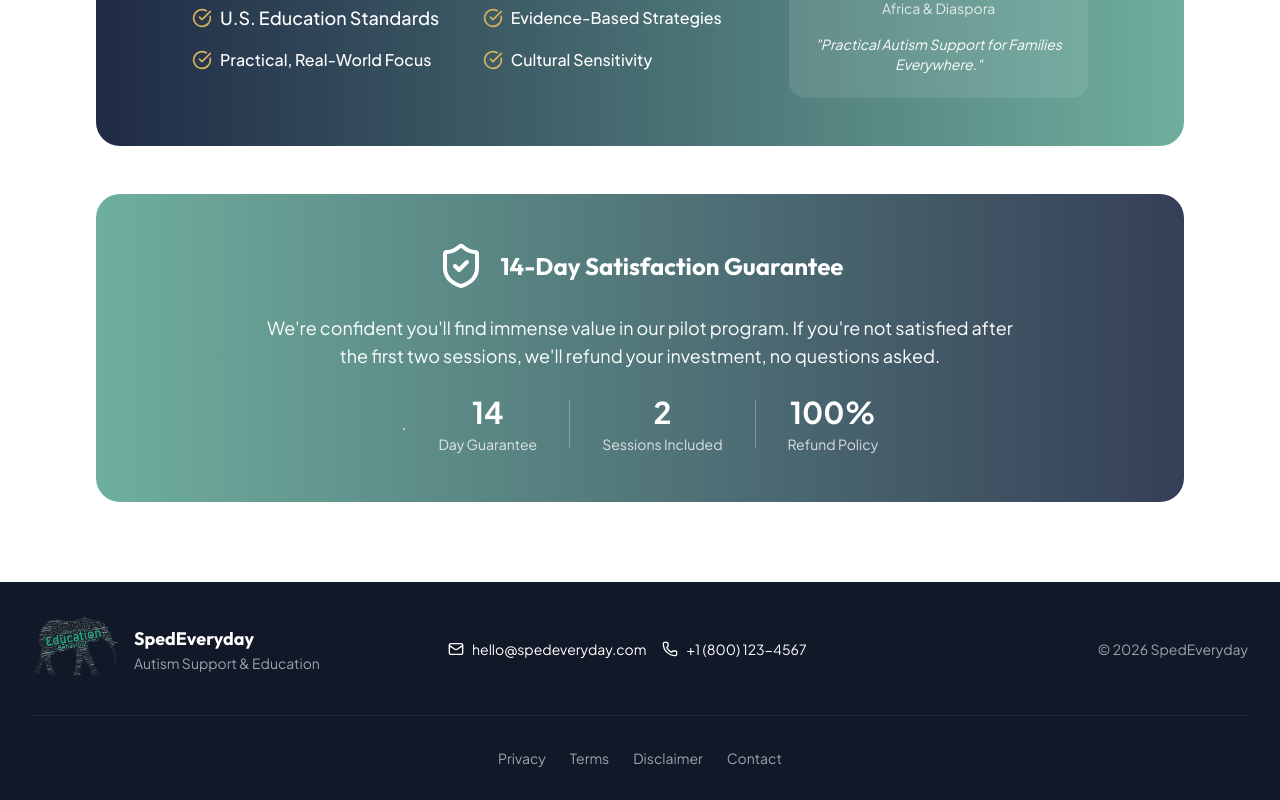
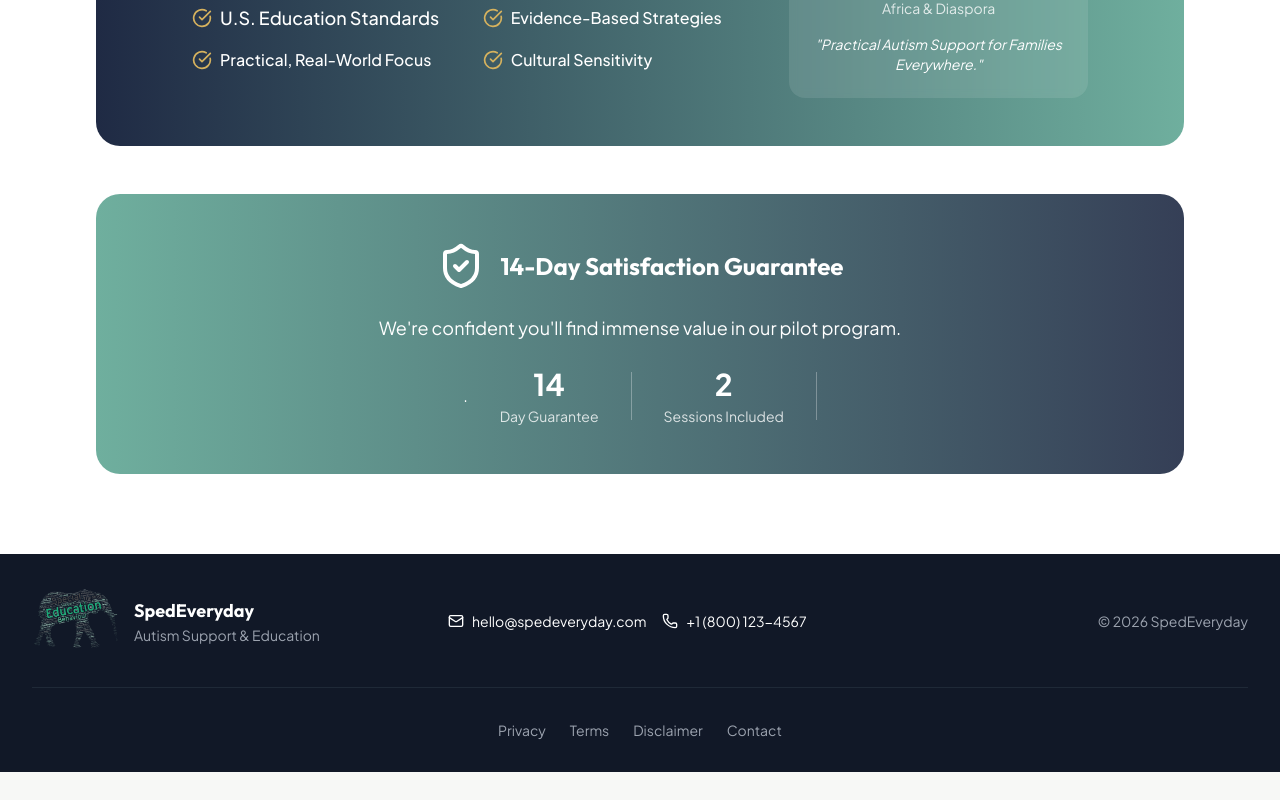
Before and after one commit to Justmide/Autism-Website, a React (Vite) app: page /programs in a window 1280 px wide. Shown: the part 2694-3494 px from the top of the page. After the commit the page ends 3466 px from the top, so only its background shows below. Built offline with nearby package versions, Linux system fonts and the light colour scheme; the HTML template or start-up script is replaced by a standard one; a web font is replaced by a local one.

Commit message:
Remove refund policy details from Programs page
Removed refund policy information from the Programs page.

```diff
--- a/src/pages/Programs.jsx
+++ b/src/pages/Programs.jsx
@@ -360,7 +360,7 @@ const Programs = () => {
               <h3 className="lg:text-2xl text-lg font-bold">14-Day Satisfaction Guarantee</h3>
             </div>
             <p className="lg:text-lg text-[14px] mb-6">
-              We're confident you'll find immense value in our pilot program. If you're not satisfied after the first two sessions, we'll refund your investment, no questions asked.
+              We're confident you'll find immense value in our pilot program.
             </p>
             <div className="flex flex-col sm:flex-row items-center justify-center gap-8">.
               <div className="text-center">
@@ -373,10 +373,6 @@ const Programs = () => {
                 <div className="text-sm text-white/80">Sessions Included</div>
               </div>
               <div className="hidden sm:block h-12 w-px bg-white/30"></div>
-              <div className="text-center">
-                <div className="text-3xl font-bold mb-1">100%</div>
-                <div className="text-sm text-white/80">Refund Policy</div>
-              </div>
             </div>
           </div>
         </motion.div>
```
